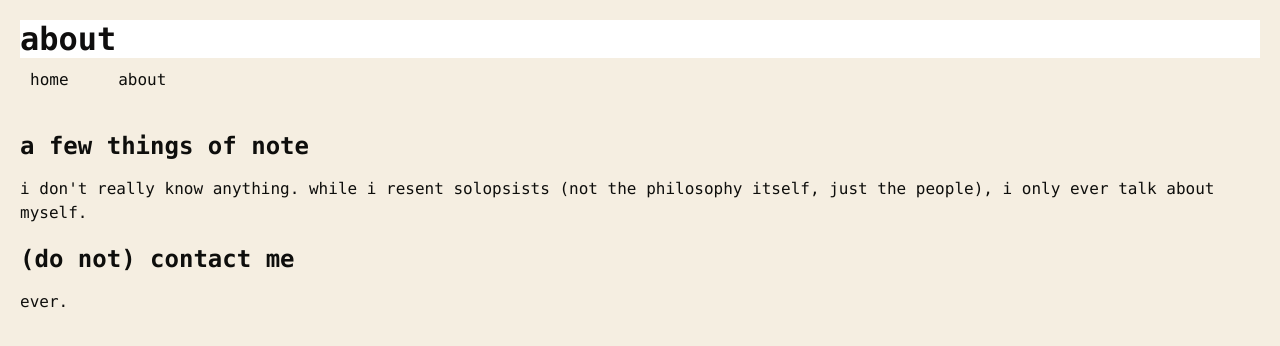
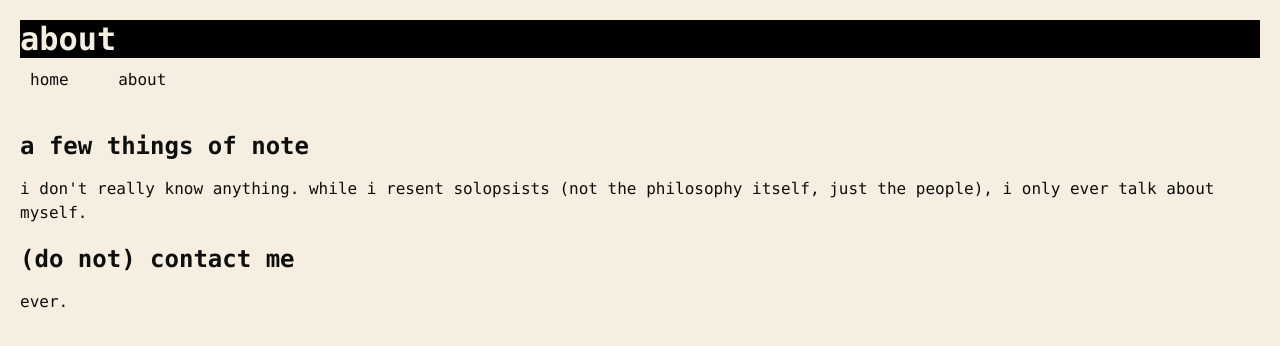
Before and after one commit to zxtazi/ozymandias, a plain HTML site: page about.html in a window 1280 px wide. Drawn offline with Linux system fonts and the light colour scheme.

Commit message:
Add files via upload

```diff
--- a/style-about.css
+++ b/style-about.css
@@ -19,8 +19,8 @@ h1 {
 	margin: 0;
 	font-size: 32px;
 	line-height: 1.2;
-	color: #0f0e0e;
-	background-color: #ffffff;
+	color: #f5eee1;
+	background-color: #010101;
 }
 
 nav ul {
```
